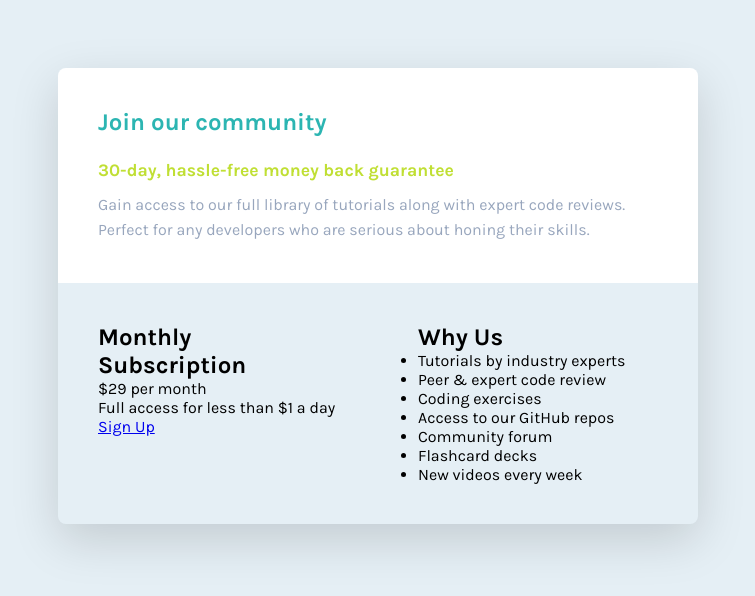
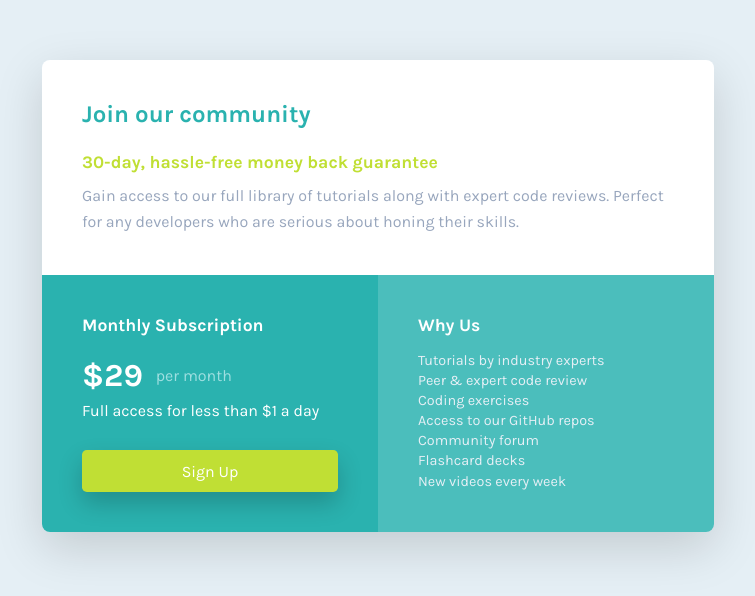
Before and after one commit to KristinaRadosavljevic/single-price-grid-component, a website: page index.html in a window 1280 px wide. Shown: the part 104-700 px from the top of the page, without its empty margins (262-1017 px from the left). Drawn offline with Linux system fonts and the light colour scheme.

Commit message:
Finished styling the desktop version.

```diff
--- a/scss/styles.scss
+++ b/scss/styles.scss
@@ -2,11 +2,20 @@
 
 // Color variables
 $cyan: hsl(179, 62%, 43%);
-$dark-cyan: hsl(179, 61%, 44%);
+$medium-cyan: hsl(179, 47%, 52%);
+$light-cyan: hsl(181, 52%, 75%);
 $bright-yellow: hsl(71, 73%, 54%);
 $light-gray: hsl(204, 43%, 93%);
 $grayish-blue: hsl(218, 22%, 67%);
 $white: hsl(0, 0%, 100%);
+
+// Mixins
+@mixin secondary-heading($color, $margin: 1rem) {
+  color: $color;
+  margin-bottom: $margin;
+  font-size: 1.1rem;
+  font-weight: 700;
+}
 
 // Global resets
 *,
@@ -31,8 +40,8 @@ main {
   grid-template-columns: repeat(2, 1fr);
   grid-template-areas:
     "intro intro"
-    "price why-us";
-  max-width: 40rem;
+    "subscription why-us";
+  max-width: 42rem;
   border-radius: 0.5rem;
   overflow: hidden;
   box-shadow: 0 1rem 3rem rgba(0, 0, 0, 0.15);
@@ -46,17 +55,14 @@ section {
     background-color: $white;
 
     h1 {
-      color: $dark-cyan;
+      color: $cyan;
       font-size: 1.5rem;
       font-weight: 700;
       margin-bottom: 1.5rem;
     }
 
     h3 {
-      color: $bright-yellow;
-      font-size: 1.1rem;
-      font-weight: 700;
-      margin-bottom: 0.7rem;
+      @include secondary-heading($bright-yellow, 0.7rem);
     }
 
     p {
@@ -65,11 +71,83 @@ section {
     }
   }
 
-  &.price {
-    grid-area: price;
+  &.subscription {
+    grid-area: subscription;
+    background-color: $cyan;
+    display: grid;
+    grid-template-columns: 1fr;
+    gap: 0.3rem;
+    align-content: space-between;
+
+    h2 {
+      @include secondary-heading($white);
+    }
+
+    .price {
+      width: fit-content;
+      display: grid;
+      grid-template-columns: repeat(2, auto);
+      gap: 0.8rem;
+      align-items: center;
+
+      &__number {
+        color: $white;
+        font-size: 2rem;
+        font-weight: 700;
+      }
+
+      &__text {
+        color: $light-cyan;
+      }
+    }
+
+    p {
+      color: $white;
+    }
+
+    a {
+      display: inline-block;
+      width: 100%;
+      padding: 0.7rem 0;
+      text-align: center;
+      background-color: $bright-yellow;
+      color: $white;
+      text-decoration: none;
+      border-radius: 0.3rem;
+      box-shadow: 0 0.7rem 1.5rem rgba(0, 0, 0, 0.2);
+      margin-top: 1.5rem;
+      transition: all 0.1s ease-in;
+
+      &:hover {
+        box-shadow: none;
+        transform: scale(0.99);
+        background-color: darken($bright-yellow, 5%);
+      }
+    }
   }
 
   &.why-us {
     grid-area: why-us;
+    background-color: $medium-cyan;
+
+    h2 {
+      @include secondary-heading($white);
+    }
+
+    ul {
+      list-style-type: none;
+      color: $light-gray;
+      line-height: 1.4;
+      font-size: 0.9rem;
+    }
   }
 }
+
+// Remove all transitions for people that prefer not to see them
+@media (prefers-reduced-motion: reduce) {
+  *,
+  *::before,
+  *::after {
+    transition-duration: 0.01ms !important;
+  }
+}
```
Also changed, not shown: css/styles.css.
